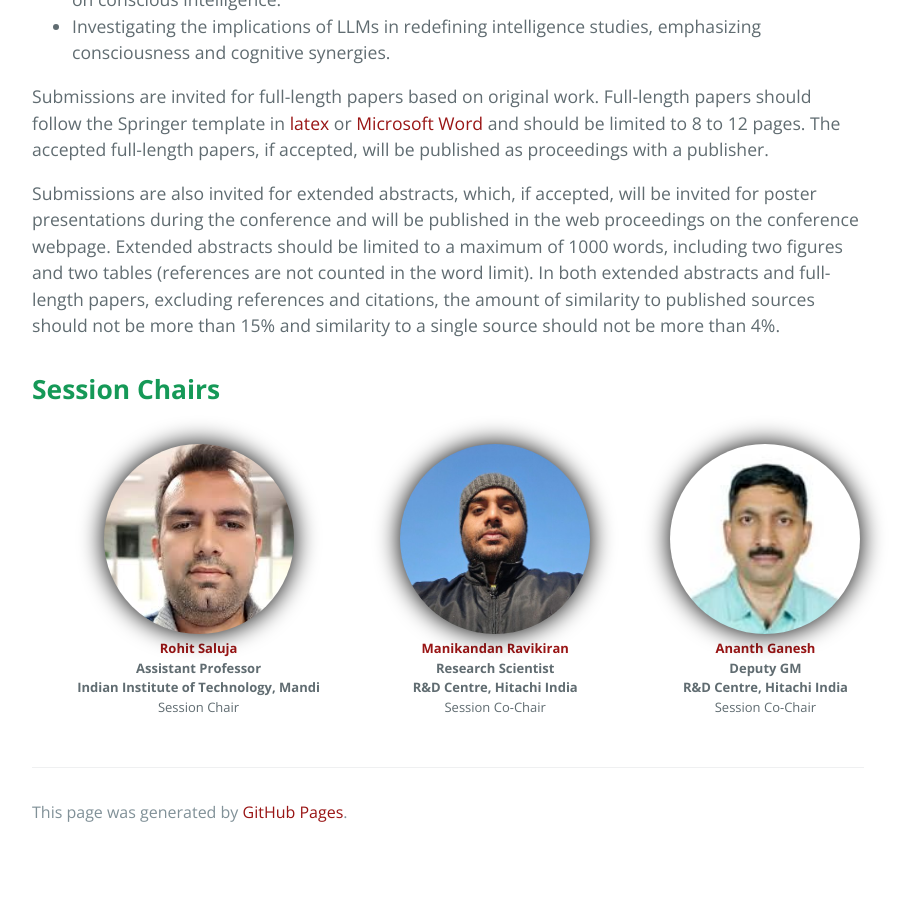
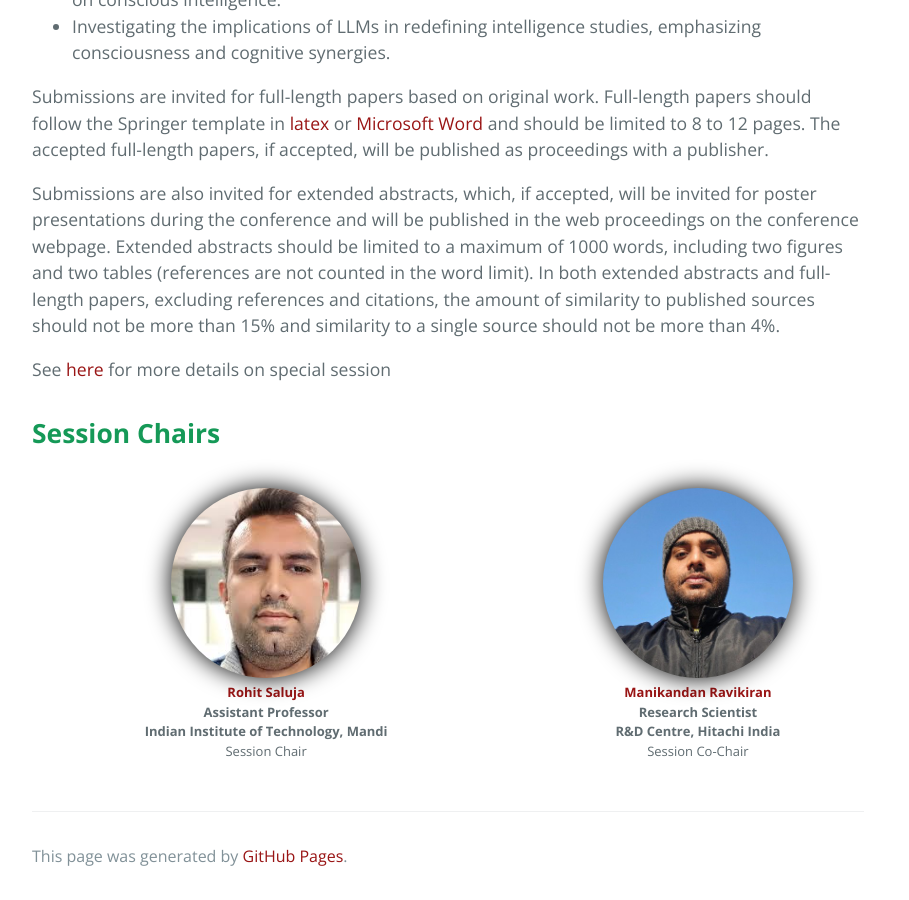
Before and after one commit to indicnlpiitmandi/indicnlpiitmandi.github.io, a Jekyll site: the page built from index.md, in a window 1280 px wide and 900 px high, scrolled down 3641 px. Shown: the whole window, without its empty margins (192-1101 px from the left). Built offline with Jekyll 4.4.1, drawn with Linux system fonts in a browser that asks for light colours; the repository's description, which GitHub fills in, is left out; before the commit the page ends 4497 px from its top, so only the background shows below that.

Commit message:
Update index.md

```diff
--- a/index.md
+++ b/index.md
@@ -63,23 +63,23 @@ His keynote will explore the synergy between AI advancements and consciousness s
 <div class="container">
 
 <figure>
-    <a href="https://candiceschumann.com/">
+    <a href="">
     <img class="img-author" src="assets/imgs/rohit.jpg" alt="Rohit Saluja"/></a>
-    <b><br><a href="https://candiceschumann.com/">Rohit Saluja</a>
+    <b><br><a href="/">Rohit Saluja</a>
     <br>Assistant Professor<br>Indian Institute of Technology, Mandi</b>
 </figure>
 
 <figure>
-    <a href="https://candiceschumann.com/">
+    <a href="">
     <img class="img-author" src="assets/imgs/varun.jpg" alt="Varun Dutt"/></a>
-    <b><br><a href="https://candiceschumann.com/">Varun Dutt</a>
+    <b><br><a href="">Varun Dutt</a>
     <br>Professor<br>Indian Institute of Technology, Mandi</b>
 </figure>
 
 <figure>
-    <a href="https://candiceschumann.com/">
+    <a href="">
     <img class="img-author" src="assets/imgs/arnav.jpg" alt="Arnav Bhavsar"/></a>
-    <b><br><a href="https://candiceschumann.com/">Arnav Bhavsar</a>
+    <b><br><a href="">Arnav Bhavsar</a>
     <br>Professor<br>Indian Institute of Technology, Mandi</b>
 </figure>
 
@@ -116,6 +116,8 @@ Submissions are invited for full-length papers based on original work. Full-leng
 
 Submissions are also invited for extended abstracts, which, if accepted, will be invited for poster presentations during the conference and will be published in the web proceedings on the conference webpage. Extended abstracts should be limited to a maximum of 1000 words, including two figures and two tables (references are not counted in the word limit). In both extended abstracts and full-length papers, excluding references and citations, the amount of similarity to published sources should not be more than 15% and similarity to a single source should not be more than 4%.
 
+See <a href="https://iksmha.iitmandi.ac.in/mbcc/2025/session_details.php?id=rohit">here</a> for more details on special session
+
 ## **Session Chairs** {#chairs}
 <div class="container">
 
@@ -130,18 +132,9 @@ Submissions are also invited for extended abstracts, which, if accepted, will be
 <figure>
     <a href="/">
     <img class="img-author" src="assets/imgs/mani.jpeg" alt=""/></a>
-    <b><br><a href="https://candiceschumann.com/">Manikandan Ravikiran</a>
+    <b><br><a href="">Manikandan Ravikiran</a>
     <br>Research Scientist<br>R&D Centre, Hitachi India</b>
     <br>Session Co-Chair
 </figure>
 
-<figure>
-    <a href="">
-    <img class="img-author" src="assets/imgs/ananth.jpeg" alt=""/></a>
-    <b><br><a href="https://candiceschumann.com/">Ananth Ganesh</a>
-    <br>Deputy GM<br>R&D Centre, Hitachi India</b>
-    <br>Session Co-Chair
-</figure>
-
-
 </div>
```
Also changed, not shown: other parts of index.md (+1 -1 lines).
